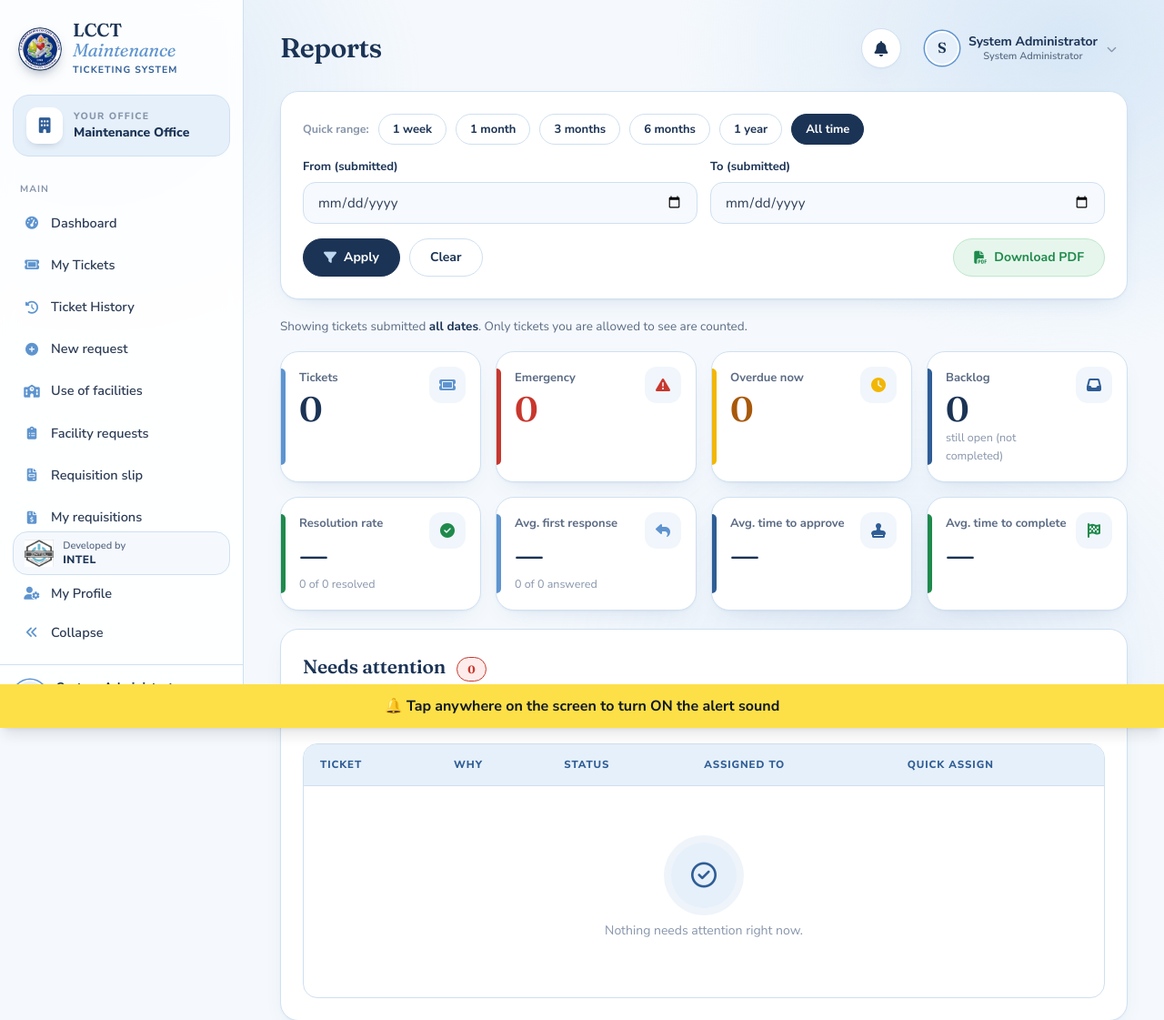
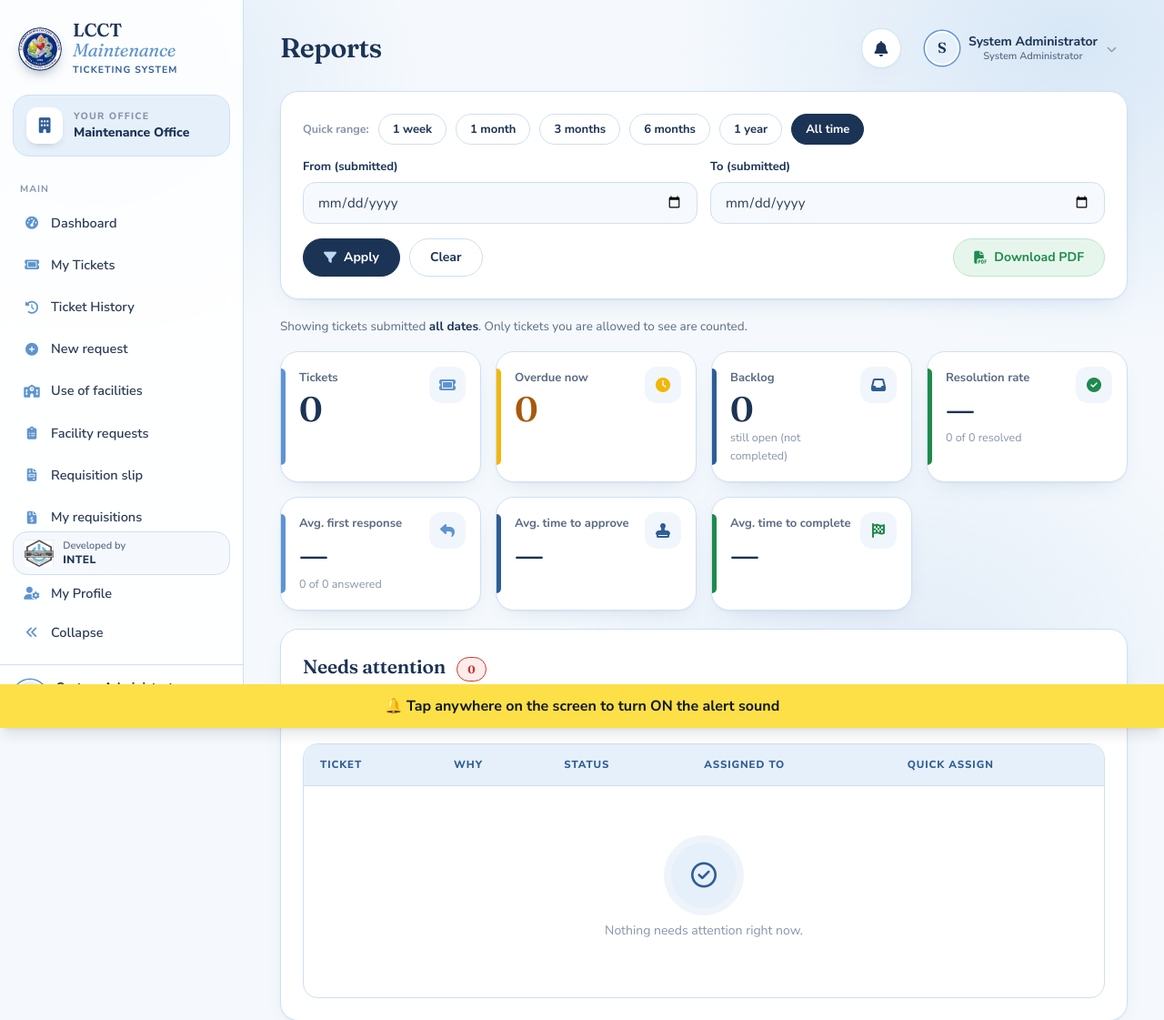
Before and after one commit to lcct-24-13115/school-maintenance-system, a Laravel app: page /reports in a window 1280 px wide. Shown: the top 1121 px of the page at 91% size. Run offline with Laravel 12, Linux system fonts and the light colour scheme; a user stored in the database is signed in; data comes from the database, SQL or seed files in the repository; data that the repository does not hold is empty; style sheets or scripts are compiled from the project's sources; some libraries are stand-ins or nearby versions.

Commit message:
Hide emergency from reports, settings and ticket sort

```diff
--- a/resources/views/reports/index.blade.php
+++ b/resources/views/reports/index.blade.php
@@ -91,11 +91,6 @@
                 <div class="v">{{ $metrics['total'] }}</div>
                 <span class="ic"><i class="fa-solid fa-ticket"></i></span>
             </div>
-            <div class="stat" style="--c:var(--red)">
-                <div class="k">Emergency</div>
-                <div class="v red">{{ $metrics['emergency'] }}</div>
-                <span class="ic"><i class="fa-solid fa-triangle-exclamation"></i></span>
-            </div>
             <div class="stat" style="--c:var(--gold)">
                 <div class="k">Overdue now</div>
                 <div class="v amber">{{ $metrics['overdue'] }}</div>
@@ -163,9 +158,6 @@
                             <tr>
                                 <td data-label="Ticket">
                                     <a href="{{ route('tickets.show', $t) }}"><b style="color:var(--navy)">{{ $t->ticket_no }}</b></a>
-                                    @if ($t->is_emergency)
-                                        <span class="badge" style="background:var(--red);border-color:var(--red);color:#fff;font-weight:800"><i class="fa-solid fa-triangle-exclamation"></i> Emergency</span>
-                                    @endif
                                     @if ($t->is_confidential)
                                         <span class="badge st-closed" style="font-weight:800"><i class="fa-solid fa-lock"></i> Confidential</span>
                                     @endif
--- a/resources/views/reports/pdf.blade.php
+++ b/resources/views/reports/pdf.blade.php
@@ -47,7 +47,6 @@
 
 <table class="kpi"><tr>
     <td><div class="v">{{ $metrics['total'] }}</div><div class="k">Tickets</div></td>
-    <td><div class="v">{{ $metrics['emergency'] }}</div><div class="k">Emergency</div></td>
     <td><div class="v">{{ $metrics['overdue'] }}</div><div class="k">Overdue now</div></td>
     <td><div class="v">{{ $metrics['backlog'] }}</div><div class="k">Backlog</div></td>
     <td><div class="v">{{ $rate === null ? '—' : $rate.'%' }}</div><div class="k">Resolution rate</div></td>
@@ -101,7 +100,7 @@
         <tr><th>Ticket</th><th>Status</th><th>Category</th><th>Department</th><th>Requester</th><th>Assigned to</th><th>Submitted</th><th>Completed</th></tr>
         @foreach ($tickets as $t)
             <tr>
-                <td><b>{{ $t->ticket_no }}</b>@if ($t->is_emergency) <span class="em">EMERGENCY</span>@endif</td>
+                <td><b>{{ $t->ticket_no }}</b></td>
                 <td>{{ $t->status->label() }}</td>
                 <td>{{ $t->category?->name ?? '—' }}</td>
                 <td>{{ $t->department?->name ?? '—' }}</td>
--- a/resources/views/tickets/index.blade.php
+++ b/resources/views/tickets/index.blade.php
@@ -122,6 +122,7 @@
                     <select id="f-sort" name="sort">
                         <option value="">Default order</option>
                         @foreach ($sortOptions as $value => $label)
+                            @continue($value === 'priority' && ! config('school.emergency_enabled'))
                             <option value="{{ $value }}" @selected($sort === $value)>{{ $label }}</option>
                         @endforeach
                     </select>
```
Also changed, not shown: resources/views/admin/settings.blade.php (+2 -6 lines).
